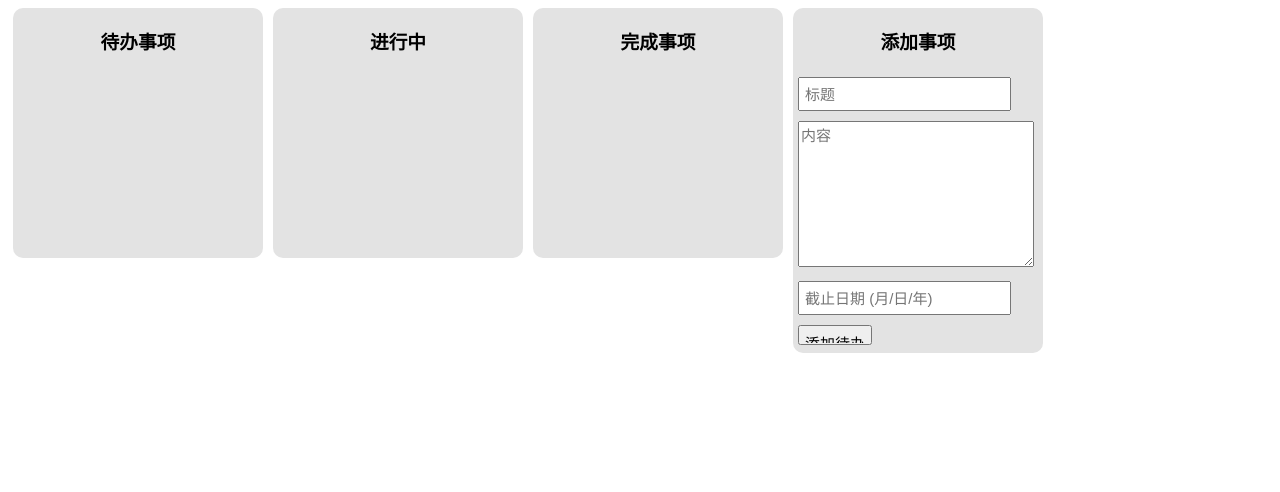
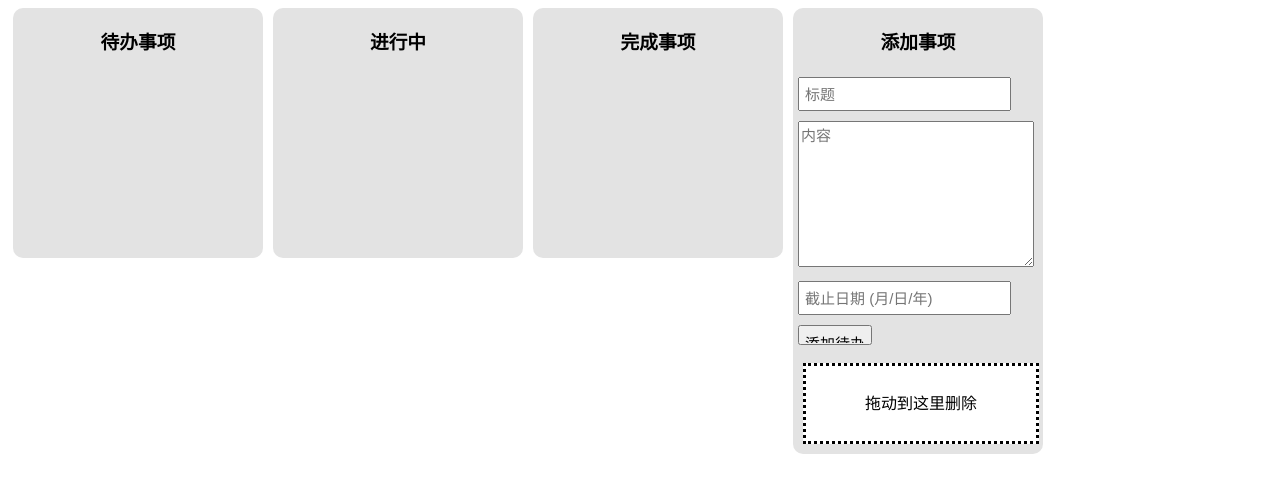
Before and after one commit to lambdaxs/todoList, a plain HTML site: page index.html in a window 1280 px wide. Drawn offline with Linux system fonts and the light colour scheme.

Commit message:
新增拖拽删除

```diff
--- a/app.js
+++ b/app.js
@@ -96,6 +96,19 @@ var todoList = (function () {
         });
 
 
+        $('#delete-div').droppable({
+            drop: function(event, ui) {
+                var element = ui.helper,
+                    id = element.attr('id');
+                _this.removeTask({
+                    id: id
+                });
+                delete data[id];
+                _this.saveData();
+            }
+        });
+
+
     };
 
     MyTodoList.prototype.CreateTask = function (params) {
--- a/index.html
+++ b/index.html
@@ -28,6 +28,8 @@
         <input type="text" placeholder="截止日期 (月/日/年)" id="todoDate"/>
         <input id="addButton" type="button" value="添加待办">
     </form>
+
+    <div id="delete-div" class="hidden">拖动到这里删除</div>
 </div>
 
 
--- a/style.css
+++ b/style.css
@@ -45,3 +45,13 @@ h3{
 .hoverCS{
     background-color: #47a447;
 }
+
+#delete-div {
+    background-color: #fff;
+    border: 3px dotted #000;
+    margin: 10px;
+    width: 230px;
+    height: 75px;
+    line-height: 75px;
+    text-align: center;
+}
```
